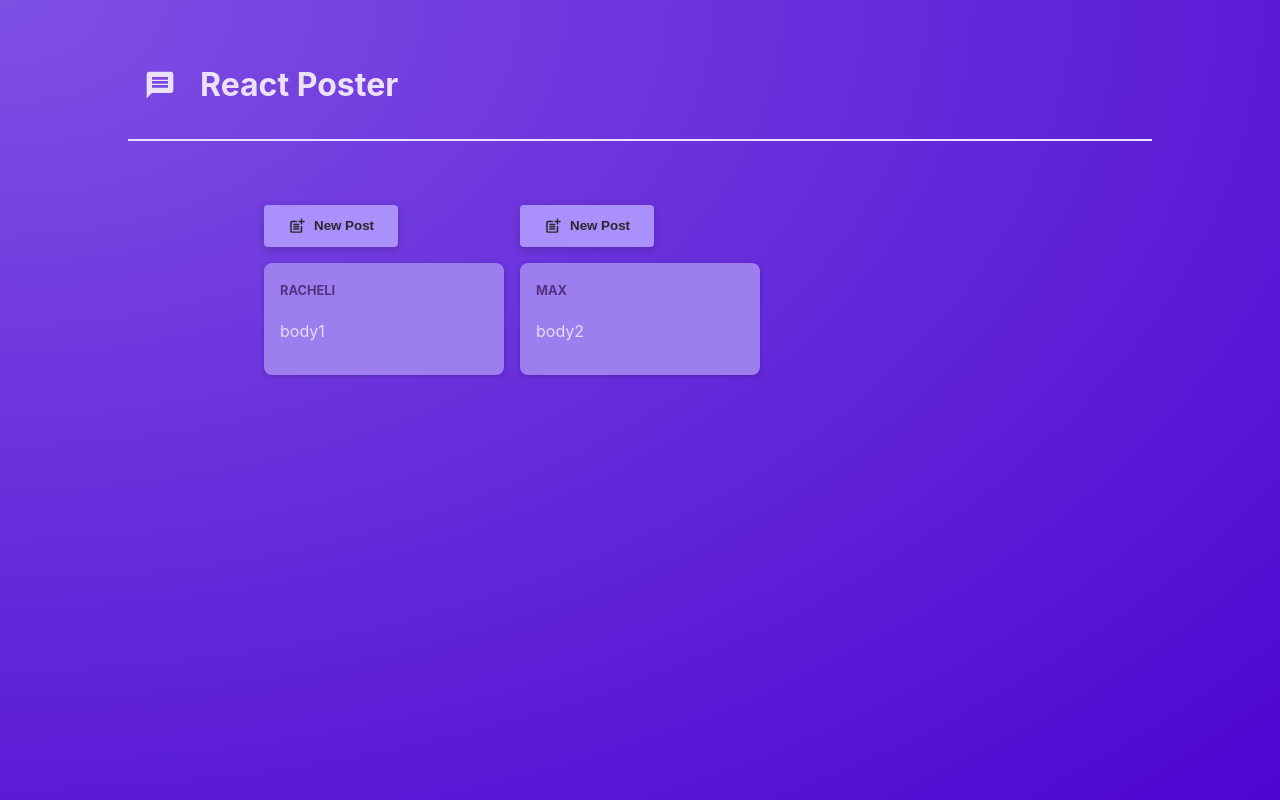
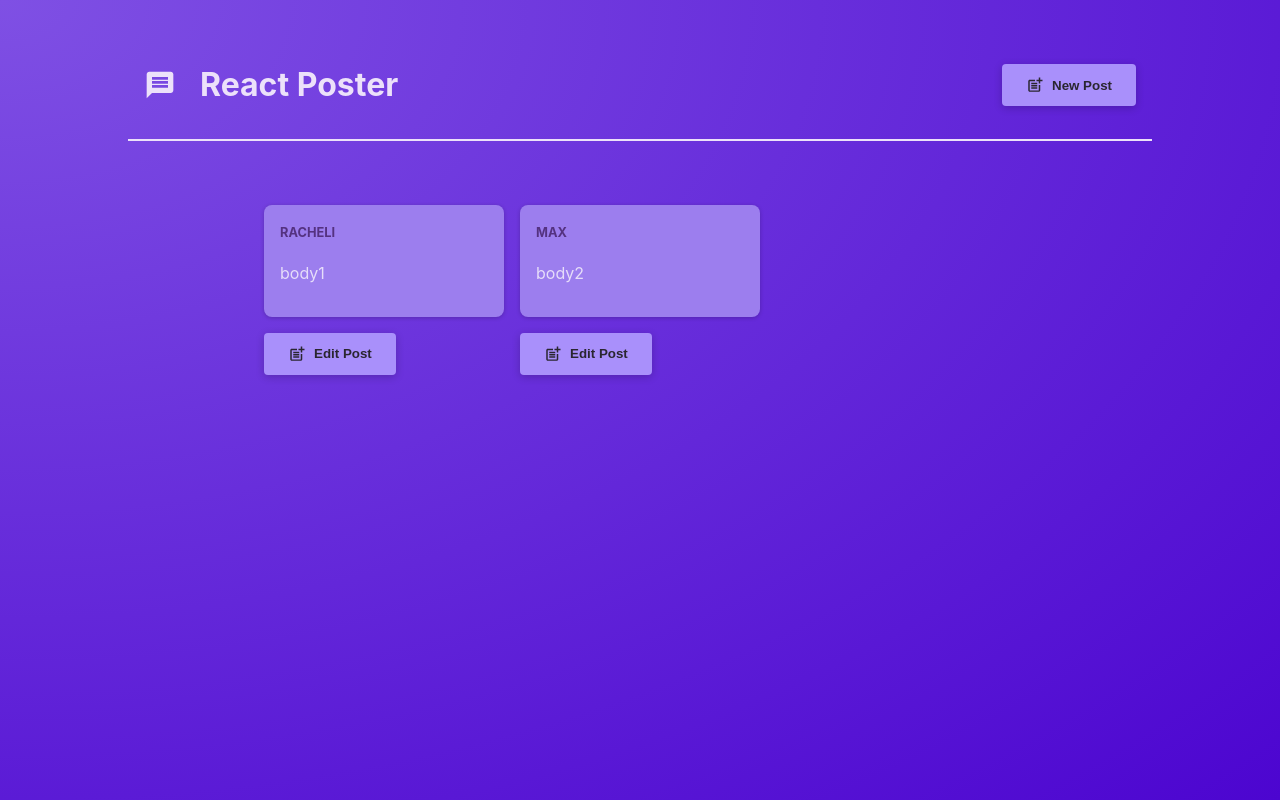
Before and after one commit to racheliver/NextJSAcademindPrep, a React (Vite) app: page / in a window 1280 px wide. Built offline with nearby package versions, Linux system fonts and the light colour scheme.

Commit message:
using portal from react dom to change position of modal + Updating State Based On Previous State

```diff
--- a/index.html
+++ b/index.html
@@ -8,6 +8,7 @@
   </head>
   <body>
     <div id="root"></div>
+
     <script type="module" src="/src/main.jsx"></script>
   </body>
 </html>
--- a/src/App.jsx
+++ b/src/App.jsx
@@ -1,57 +1,42 @@
+import React, { useState } from "react";
 import { ListPosts } from "./components/ListPosts";
-import React, { useState } from "react";
 import MainHeader from "./components/MainHeader";
 
-export const POSTINFO = [
-  {
-    author: "racheli",
-    body: "body1",
-    id: 1,
-  },
-  { author: "max", body: "body2", id: 2 },
+const INITIAL_POSTS = [
+  { id: "1", author: "racheli", body: "body1" },
+  { id: "2", author: "max", body: "body2" },
 ];
 
 function App() {
-  const [modalIsVisible, setModalIsVisible] = useState(null); // Track the post ID instead of boolean
-  const [postsInfo, setPostsInfo] = useState(POSTINFO);
+  const [posts, setPosts] = useState(INITIAL_POSTS);
+  const [editingPostId, setEditingPostId] = useState(null);
 
-  function hideModalHandler() {
-    setModalIsVisible(null); // Close the modal by setting it to null
-  }
-
-  const openModalHandler = (id) => {
-    setModalIsVisible(id); // Open the modal for the post with the given ID
+  const addPost = (newPost) => {
+    setPosts((prevPosts) => [...prevPosts, { ...newPost, id: Date.now().toString() }]);
   };
 
-  const onChangeBodyHandler = (id, body1) => {
-    setPostsInfo((prevPostsInfo) => {
-      const updatedPosts = prevPostsInfo.map((post) =>
-        post.id === id ? { ...post, body: body1 } : post
-      );
-      return updatedPosts;
-    });
+  const updatePost = (id, updates) => {
+    setPosts((prevPosts) =>
+      prevPosts.map((post) =>
+        post.id === id ? { ...post, ...updates } : post
+      )
+    );
   };
 
-  const onChangeNameHandler = (id, postName) => {
-    setPostsInfo((prevPostsInfo) => {
-      const updatedPosts = prevPostsInfo.map((post) =>
-        post.id === id ? { ...post, author: postName } : post
-      );
-      return updatedPosts;
-    });
-  };
+  const openEditModal = (id) => setEditingPostId(id);
+  const closeEditModal = () => setEditingPostId(null);
 
   return (
     <>
-      <MainHeader />
+      <MainHeader onAddPost={addPost} />
       <main>
+      <div id="modal"></div>
         <ListPosts
-          listposts={postsInfo}
-          onChangeNameHandler={onChangeNameHandler}
-          onChangeBodyHandler={onChangeBodyHandler}
-          onOpenModal={openModalHandler}
-          onCloseModal={hideModalHandler}
-          modalIsVisible={modalIsVisible} // Pass the ID of the open modal
+          posts={posts}
+          onUpdatePost={updatePost}
+          onOpenEditModal={openEditModal}
+          onCloseEditModal={closeEditModal}
+          editingPostId={editingPostId}
         />
       </main>
     </>
--- a/src/components/ListPosts.jsx
+++ b/src/components/ListPosts.jsx
@@ -1,44 +1,43 @@
+import React from "react";
 import Posts from "./Posts";
 import classes from "./PostsList.module.css";
 import NewPost from "./NewPost";
-import { Modal } from "./Modal";
+import Modal from "./Modal";
 import { MdPostAdd } from "react-icons/md";
 
-export const ListPosts = (props) => {
+export const ListPosts = ({ posts, onUpdatePost, onOpenEditModal, onCloseEditModal, editingPostId }) => {
   return (
-    <>
     <ul className={classes.posts}>
-        {props.listposts && props.listposts.length > 0 ? (
-          props.listposts.map((post) => (
+      {posts.length > 0 ? (
+        posts.map((post) => (
           <li key={post.id}>
-              {/* Open modal only if the modalIsVisible matches the post's ID */}
-              {props.modalIsVisible === post.id && (
-                <Modal onClose={props.onCloseModal}>
+            {editingPostId === post.id && (
+              <Modal onClose={onCloseEditModal}>
                 <NewPost
                   id={post.id}
-                    onChangeNameHandler={props.onChangeNameHandler}
-                    onChangeBodyHandler={props.onChangeBodyHandler}
-                    onClose={props.onCloseModal}
+                  initialAuthor={post.author}
+                  initialBody={post.body}
+                  onSubmit={(updates) => {
+                    onUpdatePost(post.id, updates);
+                    onCloseEditModal();
+                  }}
+                  onClose={onCloseEditModal}
                 />
               </Modal>
             )}
-
-              <p>
+            <Posts {...post} />
             <button
               className={classes.button}
-                  onClick={() => props.onOpenModal(post.id)}
+              onClick={() => onOpenEditModal(post.id)}
             >
               <MdPostAdd size={18} />
-                  New Post
+              Edit Post
             </button>
-              </p>
-              <Posts author={post.author} body={post.body} id={post.id} />
           </li>
         ))
       ) : (
         <p>No posts available</p>
       )}
     </ul>
-    </>
   );
 };
--- a/src/components/MainHeader.jsx
+++ b/src/components/MainHeader.jsx
@@ -1,14 +1,38 @@
-import { MdMessage } from 'react-icons/md';
+import React, { useState } from "react";
+import { MdMessage, MdPostAdd } from "react-icons/md";
+import classes from "./MainHeader.module.css";
+import Modal from "./Modal";
+import NewPost from "./NewPost";
 
-import classes from './MainHeader.module.css';
+function MainHeader({ onAddPost }) {
+  const [isModalOpen, setIsModalOpen] = useState(false);
 
-function MainHeader() {
+  const openModal = () => setIsModalOpen(true);
+  const closeModal = () => setIsModalOpen(false);
+
+  const handleAddPost = (postData) => {
+    onAddPost(postData);
+    closeModal();
+  };
+
   return (
     <header className={classes.header}>
       <h1 className={classes.logo}>
         <MdMessage />
         React Poster
       </h1>
+      {isModalOpen && (
+        <Modal onClose={closeModal}>
+          <NewPost
+            onSubmit={handleAddPost}
+            onClose={closeModal}
+          />
+        </Modal>
+      )}
+      <button className={classes.button} onClick={openModal}>
+        <MdPostAdd size={18} />
+        New Post
+      </button>
     </header>
   );
 }
--- a/src/components/MainHeader.module.css
+++ b/src/components/MainHeader.module.css
@@ -16,3 +16,21 @@
     align-items: center;
     color: #ece1fa;
   }
+
+  .button {
+    display: inline-flex;
+    align-items: center;
+    gap: 0.5rem;
+    padding: 0.75rem 1.5rem;
+    background-color: #a990fb;
+    color: #2a2630;
+    border: none;
+    border-radius: 4px;
+    box-shadow: 0 2px 8px rgba(0, 0, 0, 0.2);
+    cursor: pointer;
+    font-weight: bold;
+  }
+
+  .button:hover {
+    background-color: #8c6cf7;
+  }
--- a/src/components/Modal.jsx
+++ b/src/components/Modal.jsx
@@ -1,13 +1,17 @@
+import React from "react";
+import ReactDOM from "react-dom";
 import classes from "./Modal.module.css";
-import React from "react";
 
-export const Modal = ({ children, onClose }) => {
-  return (
+const Modal = ({ children, onClose }) => {
+  return ReactDOM.createPortal(
     <>
       <div className={classes.backdrop} onClick={onClose}></div>
       <dialog open className={classes.modal}>
         {children}
       </dialog>
-    </>
+    </>,
+    document.getElementById("modal")
   );
 };
+
+export default Modal;
--- a/src/components/NewPost.jsx
+++ b/src/components/NewPost.jsx
@@ -1,47 +1,43 @@
-import { useState } from 'react';
+import React, { useState } from 'react';
 import classes from './NewPost.module.css';
 
-function NewPost(props) {
-  const [inputName, setInputName] = useState(props.name || '');
-  const [inputBody, setInputBody] = useState(props.body || '');
+function NewPost({ id, initialAuthor = '', initialBody = '', onSubmit, onClose }) {
+  const [author, setAuthor] = useState(initialAuthor);
+  const [body, setBody] = useState(initialBody);
 
-  const changeInfo = (e) => {
+  const handleSubmit = (e) => {
     e.preventDefault();
-    props.onChangeNameHandler(props.id,inputName);
-    props.onChangeBodyHandler(props.id,inputBody);
-
-    props.onClose();
+    onSubmit({ id, author, body });
   };
 
   return (
-    <form className={classes.form}>
+    <form className={classes.form} onSubmit={handleSubmit}>
       <p>
-        <label htmlFor={props.id}>Text</label>
+        <label htmlFor="body">Text</label>
         <textarea
-          onChange={(e) => setInputBody(e.target.value)}
-          id={props.id}
+          id="body"
           required
           rows={3}
-          value={inputBody}
+          value={body}
+          onChange={(e) => setBody(e.target.value)}
         />
       </p>
       <p>
-        <label htmlFor={props.id}>Your name</label>
+        <label htmlFor="name">Your name</label>
         <input
-          value={inputName}
-          onChange={(e) => setInputName(e.target.value)}
           type="text"
-          id={props.id}
+          id="name"
           required
+          value={author}
+          onChange={(e) => setAuthor(e.target.value)}
         />
       </p>
       <p className={classes.actions}>
-        <button type="button" onClick={props.onClose}>Cancel</button>
-        <button id={props.id} onClick={changeInfo}>Submit</button>
+        <button type="button" onClick={onClose}>Cancel</button>
+        <button type="submit">Submit</button>
       </p>
     </form>
   );
 }
 
-
 export default NewPost;
```
Lines whose indentation alone changed are shown as unchanged.
